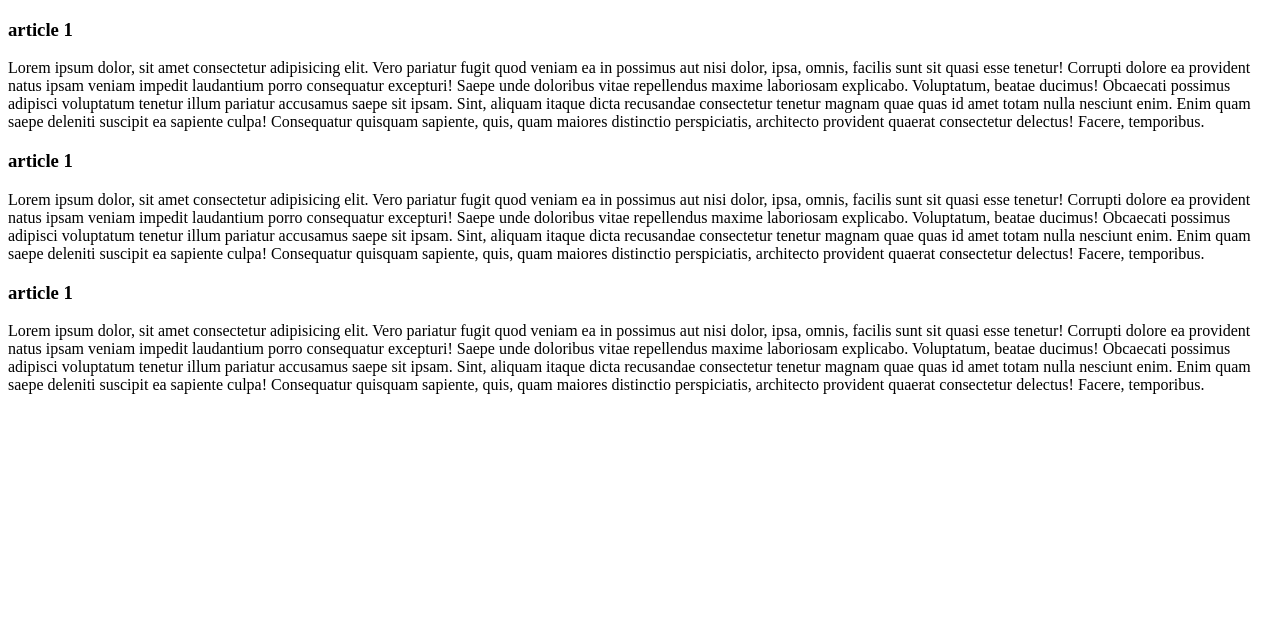
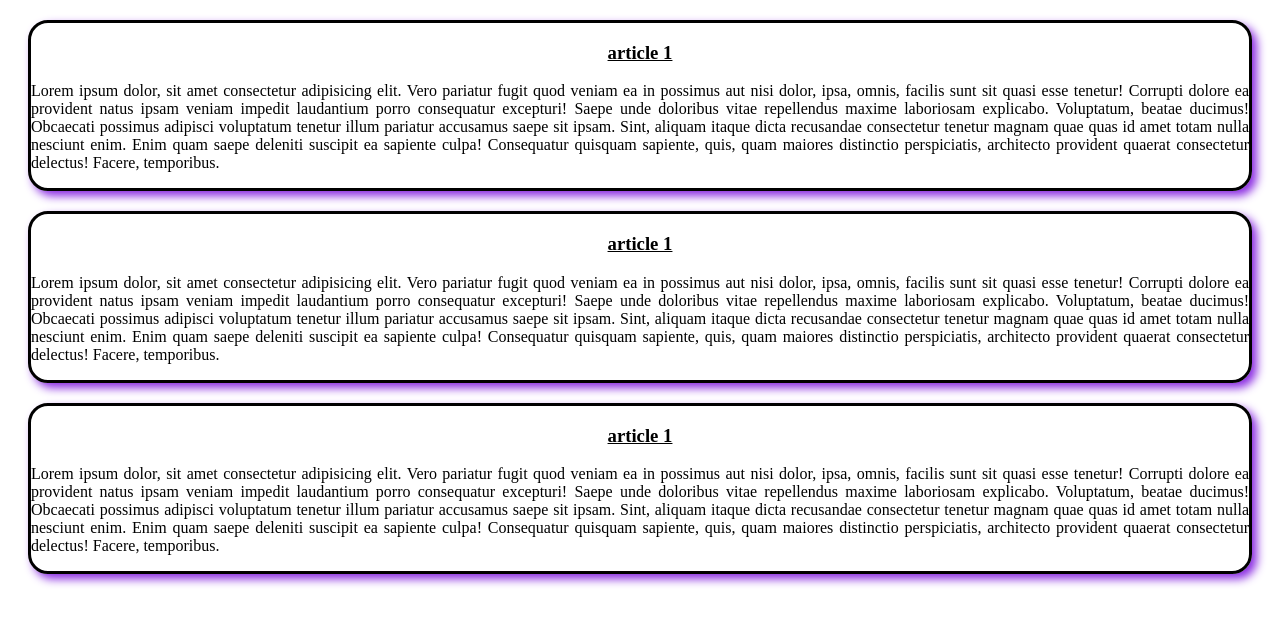
Before and after one commit to Jamanul/my-first-website, a plain HTML site: page index.html in a window 1280 px wide. Drawn offline with Linux system fonts and the light colour scheme.

Commit message:
added style

```diff
--- a/index.html
+++ b/index.html
@@ -5,18 +5,19 @@
     <meta http-equiv="X-UA-Compatible" content="IE=edge">
     <meta name="viewport" content="width=device-width, initial-scale=1.0">
     <title>My first website</title>
+    <link rel="stylesheet" href="styles/style.css">
 </head>
 <body>
-    <div>
-        <div>
+    <div >
+        <div class="box">
             <h3>article 1</h3>
             <p>Lorem ipsum dolor, sit amet consectetur adipisicing elit. Vero pariatur fugit quod veniam ea in possimus aut nisi dolor, ipsa, omnis, facilis sunt sit quasi esse tenetur! Corrupti dolore ea provident natus ipsam veniam impedit laudantium porro consequatur excepturi! Saepe unde doloribus vitae repellendus maxime laboriosam explicabo. Voluptatum, beatae ducimus! Obcaecati possimus adipisci voluptatum tenetur illum pariatur accusamus saepe sit ipsam. Sint, aliquam itaque dicta recusandae consectetur tenetur magnam quae quas id amet totam nulla nesciunt enim. Enim quam saepe deleniti suscipit ea sapiente culpa! Consequatur quisquam sapiente, quis, quam maiores distinctio perspiciatis, architecto provident quaerat consectetur delectus! Facere, temporibus.</p>
         </div>
-        <div>
+        <div class="box">
             <h3>article 1</h3>
             <p>Lorem ipsum dolor, sit amet consectetur adipisicing elit. Vero pariatur fugit quod veniam ea in possimus aut nisi dolor, ipsa, omnis, facilis sunt sit quasi esse tenetur! Corrupti dolore ea provident natus ipsam veniam impedit laudantium porro consequatur excepturi! Saepe unde doloribus vitae repellendus maxime laboriosam explicabo. Voluptatum, beatae ducimus! Obcaecati possimus adipisci voluptatum tenetur illum pariatur accusamus saepe sit ipsam. Sint, aliquam itaque dicta recusandae consectetur tenetur magnam quae quas id amet totam nulla nesciunt enim. Enim quam saepe deleniti suscipit ea sapiente culpa! Consequatur quisquam sapiente, quis, quam maiores distinctio perspiciatis, architecto provident quaerat consectetur delectus! Facere, temporibus.</p>
         </div>
-        <div>
+        <div class="box">
             <h3>article 1</h3>
             <p>Lorem ipsum dolor, sit amet consectetur adipisicing elit. Vero pariatur fugit quod veniam ea in possimus aut nisi dolor, ipsa, omnis, facilis sunt sit quasi esse tenetur! Corrupti dolore ea provident natus ipsam veniam impedit laudantium porro consequatur excepturi! Saepe unde doloribus vitae repellendus maxime laboriosam explicabo. Voluptatum, beatae ducimus! Obcaecati possimus adipisci voluptatum tenetur illum pariatur accusamus saepe sit ipsam. Sint, aliquam itaque dicta recusandae consectetur tenetur magnam quae quas id amet totam nulla nesciunt enim. Enim quam saepe deleniti suscipit ea sapiente culpa! Consequatur quisquam sapiente, quis, quam maiores distinctio perspiciatis, architecto provident quaerat consectetur delectus! Facere, temporibus.</p>
         </div>
--- /dev/null
+++ b/styles/style.css
@@ -0,0 +1,12 @@
+.box{
+    border: 3px solid black;
+    border-radius: 20px;
+    box-shadow: 5px 5px 10px blueviolet;
+    margin: 20px;
+    text-align: justify;
+
+}
+h3{
+    text-decoration: underline;
+    text-align: center;
+}
```
